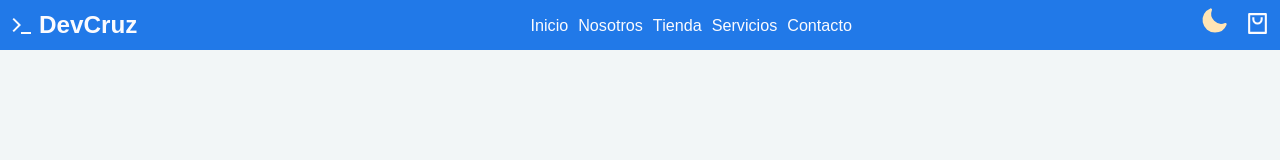
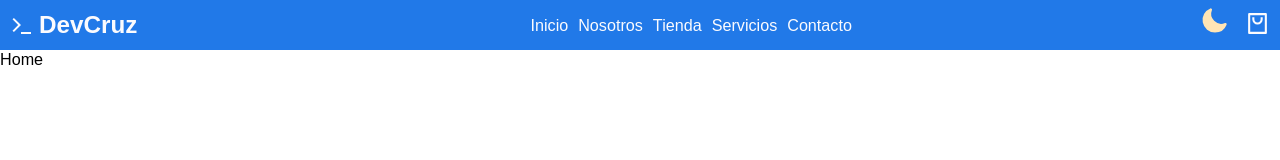
Before and after one commit to Fronted-Crz/codespace_componentes, a React (Vite) app: page / in a window 1280 px wide. Shown: the top 160 px of the page. Built offline with nearby package versions, Linux system fonts and the light colour scheme.

Commit message:
trabajando en themas

```diff
--- a/src/App.jsx
+++ b/src/App.jsx
@@ -1,3 +1,4 @@
+import Home from './components/home/Home';
 import Navbar from './components/navbar/Navbar';
 import { ThemeProvider } from './context/ThemeProvider';
 
@@ -5,6 +6,7 @@ function App() {
   return (
     <ThemeProvider>
       <Navbar />
+      <Home />
     </ThemeProvider>
   );
 }
--- /dev/null
+++ b/src/components/home/Home.jsx
@@ -0,0 +1,18 @@
+import styled from 'styled-components';
+import { useThemeContext } from '../../hook/useThemeContext';
+
+function Home() {
+  const { theme } = useThemeContext();
+  const { sectionBg } = theme;
+
+  return <HomeContainer sectionBg={sectionBg}>Home</HomeContainer>;
+}
+
+const HomeContainer = styled.div`
+  max-width: 100vw;
+  width: 100%;
+  min-height: 100vh;
+  background-color: ${({ sectionBg }) => sectionBg};
+`;
+
+export default Home;
--- a/src/components/navbar/Navbar.jsx
+++ b/src/components/navbar/Navbar.jsx
@@ -86,6 +86,8 @@ const Nav = styled.nav`
   height: 50px;
   background-color: ${({ menuBackground }) => menuBackground};
   /* background-image: linear-gradient(144deg, #1363df, #47b5ff 50%, #91e0ff); */
+
+  position: relative;
   overflow: hidden;
 `;
 
@@ -95,6 +97,7 @@ const Nav_Logo = styled.div`
   justify-content: center;
   gap: 5px;
   margin-left: 10px;
+
   h1 {
     font-size: 1.5rem;
     color: ${({ titleColor }) => titleColor};
@@ -125,10 +128,9 @@ const Nav_Center = styled.div`
       background-color: ${({ lightColor }) => lightColor};
       clip-path: circle(0% at 96% 5%);
       transition: all 0.8s ease-in-out;
-      z-index: -1;
 
       &.active {
-        clip-path: circle(100% at 96% 50%);
+        clip-path: circle(100% at 86% 50%);
       }
     }
 
--- a/src/context/ThemeProvider.jsx
+++ b/src/context/ThemeProvider.jsx
@@ -5,6 +5,7 @@ export const themeLight = {
   lightColor: '#42aefc',
   titleColor: '#fbfbfe',
   textColor: '#697477',
+  sectionBg: '#fff',
 };
 
 export const themeDark = {
@@ -12,6 +13,7 @@ export const themeDark = {
   lightColor: '#333',
   titleColor: '#fbfbfe',
   textColor: '#697477',
+  sectionBg: '#333',
 };
 
 const ThemeContext = createContext();
--- a/src/index.css
+++ b/src/index.css
@@ -21,7 +21,6 @@ footer {
 body {
   margin: 0;
   padding: 0;
-  background-color: #f2f6f7;
 }
 
 a {
```
